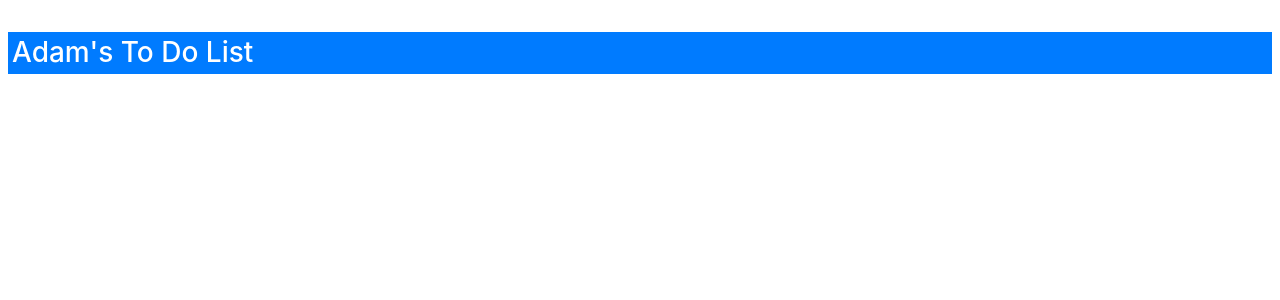
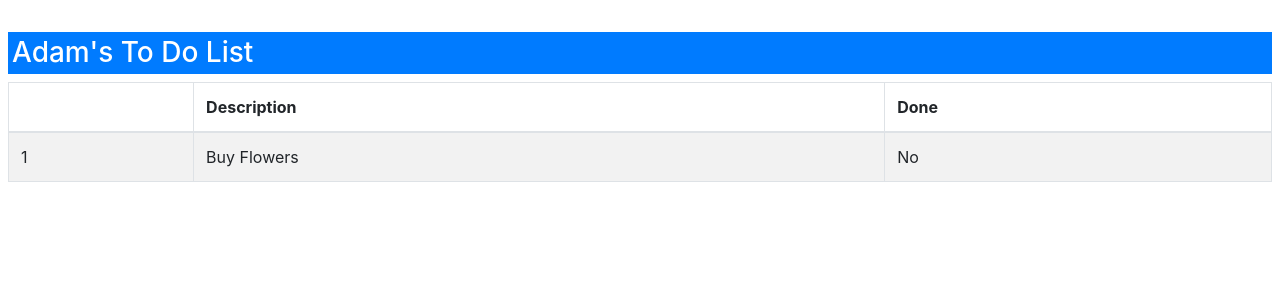
Before and after one commit to traderMax/todo, an Angular app: page / in a window 1280 px wide. Shown: the top 300 px of the page. Built offline with nearby package versions, Linux system fonts and the light colour scheme.

Commit message:
add todo items simple table

```diff
--- a/src/app/app.component.html
+++ b/src/app/app.component.html
@@ -1 +1,20 @@
 <h3 class="bg-primary p-1 text-white">{{getName()}}'s To Do List</h3>
+<table class="table table-striped table-bordered">
+  <thead>
+    <tr>
+      <th></th>
+      <th>Description</th>
+      <th>Done</th>
+    </tr>
+  </thead>
+  <tbody>
+    <tr *ngFor = "let item of getTodoItems(); let i = index">
+      <td>{{ i +1}}</td>
+      <td>{{ item.action}}</td>
+      <td [ngSwitch]="item.done">
+        <span *ngSwitchCase="true">Yes</span>
+        <span *ngSwitchDefault>No</span>
+      </td>
+    </tr>
+  </tbody>
+</table>
--- a/src/app/app.component.ts
+++ b/src/app/app.component.ts
@@ -11,5 +11,10 @@
   getName(){
     return this.model.user;
   }
+
+  getTodoItems(){
+    console.log(this.model);
+    return this.model.items;
+  }
   title = 'todo';
 }
```
